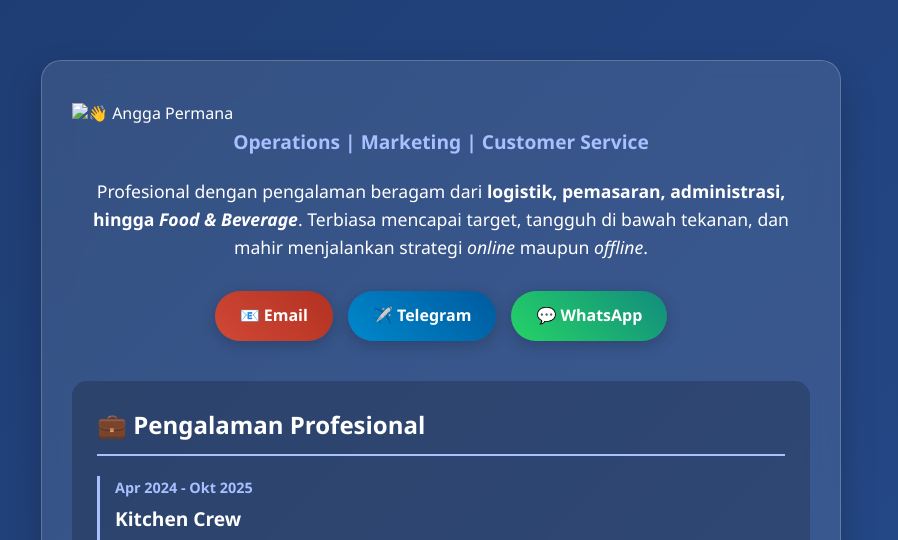
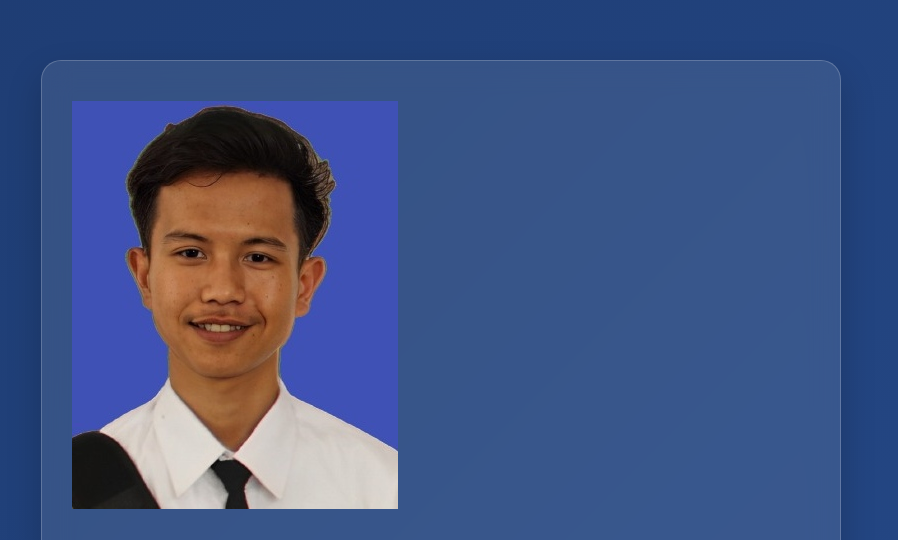
Before and after one commit to permanaangga1805-gif/permanaangga1805-gif, a plain HTML site: page Index.html in a window 1280 px wide. Shown: the top 540 px of the page, without its empty margins (199-1097 px from the left). Drawn offline with Linux system fonts and the light colour scheme.

Commit message:
Update profile image source in Index.html

```diff
--- a/Index.html
+++ b/Index.html
@@ -186,7 +186,7 @@
     <div class="card">
 
       <!-- GANTI LINK FOTO DI BAWAH INI -->
-      <img src="   >
+      <img src="https://github.com/permanaangga1805-gif/permanaangga1805-gif/blob/main/foto-profil-fortopolio-jpg.jpg?raw=true">
 
       <h1>👋 Angga Permana</h1>
       <p class="subtitle">Operations | Marketing | Customer Service</p>
```
